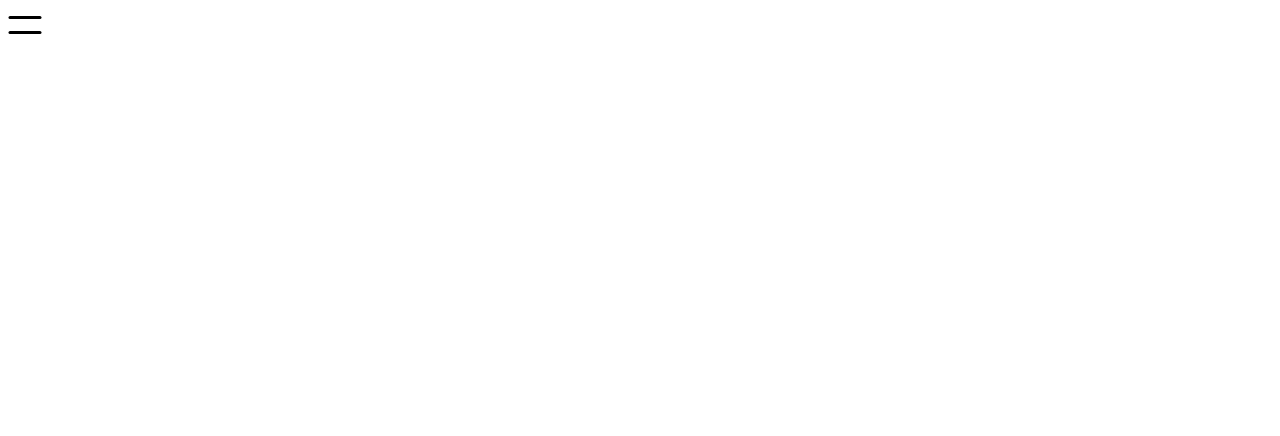
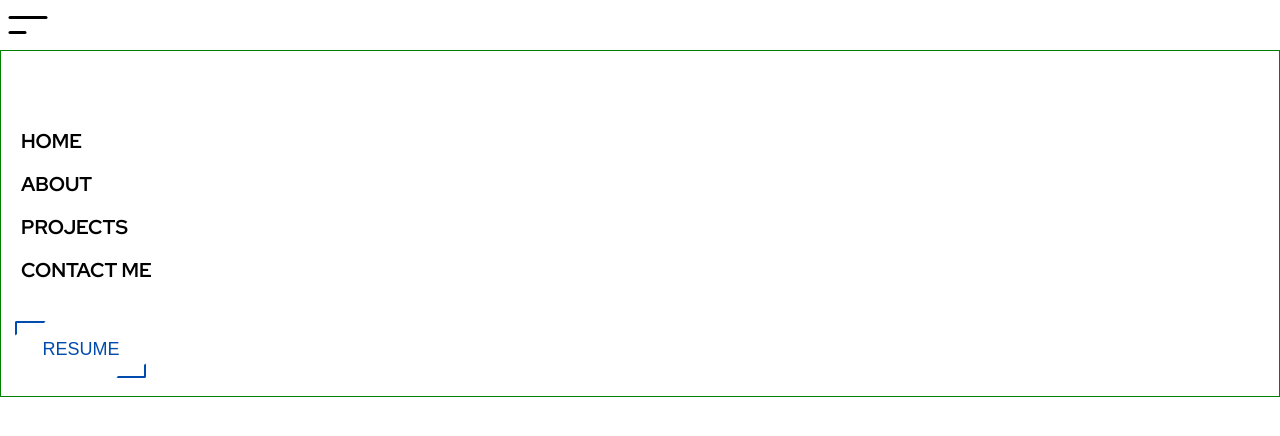
Before and after one commit to tanzeel44/portfolio, a Next.js app: page / in a window 1280 px wide. Shown: the top 436 px of the page. Built offline with nearby package versions, Linux system fonts and the light colour scheme.

Commit message:
laid out navbar

```diff
--- a/components/Header/Header.jsx
+++ b/components/Header/Header.jsx
@@ -1,10 +1,11 @@
+import Navbar from './Navbar';
 import Hamburger from './Hamburger';
-import ResumeButton from './ResumeButton';
 
 export default function Header() {
   return (
     <header>
       <Hamburger />
+      <Navbar />
     </header>
   );
 }
--- a/components/Header/NavMenu.jsx
+++ b/components/Header/NavMenu.jsx
@@ -1,9 +1,51 @@
 import styled from 'styled-components';
 
-const styledMenu = styled.div`
+const StyledMenu = styled.ul`
+  font-weight: 700;
+  font-size: 1.25em;
 
+  li {
+    margin: 1em;
+    a, a:focus, a:visited {
+      text-transform: uppercase;
+      text-decoration: none;
+      color: inherit;
+      display: inline-block;
+      position: relative;
+      padding-bottom: 3px;
+    }
+
+    a:after {
+      background: none repeat scroll 0 0 transparent;
+      bottom: 0;
+      content: "";
+      display: block;
+      height: 2px;
+      left: 50%;
+      position: absolute;
+      background: #000;
+      transition: width 0.3s ease 0s, left 0.3s ease 0s;
+      width: 0;
+    }
+
+    a:hover:after {
+      width: 100%;
+      left: 0;
+    }
+  }
+
+  li:first-of-type {
+    margin-top: 4em;
+  }
 `;
 
 export default function NavMenu() {
-
+  return (
+    <StyledMenu>
+      <li><a href="/">Home</a></li>
+      <li><a href="/">About</a></li>
+      <li><a href="/">Projects</a></li>
+      <li><a href="/">Contact Me</a></li>
+    </StyledMenu>
+  );
 }
--- a/components/Header/Navbar.jsx
+++ b/components/Header/Navbar.jsx
@@ -1,11 +1,17 @@
 import styled from 'styled-components';
 
+import NavMenu from './NavMenu';
+import ResumeButton from './ResumeButton';
+
 const StyledNav = styled.nav`
-
+  border: 1px solid green;
 `;
 
 export default function Navbar() {
   return (
-    <StyledNav />
+    <StyledNav>
+      <NavMenu />
+      <ResumeButton />
+    </StyledNav>
   );
 }
--- a/pages/_app.jsx
+++ b/pages/_app.jsx
@@ -1,5 +1,7 @@
 /* eslint-disable react/prop-types */
 /* eslint-disable react/jsx-props-no-spreading */
+import '../styles/Fonts.css';
+
 function MyApp({ Component, pageProps }) {
   return <Component {...pageProps} />;
 }
--- /dev/null
+++ b/styles/Fonts.css
@@ -0,0 +1 @@
+@import url('https://fonts.googleapis.com/css2?family=Red+Hat+Display:ital,wght@0,400;0,500;0,700;0,900;1,500;1,700&display=swap');
--- a/styles/Global.js
+++ b/styles/Global.js
@@ -1,29 +1,55 @@
 import { createGlobalStyle } from 'styled-components';
 
 const Global = createGlobalStyle`
-  html {
-    box-sizing: border-box;
-    font-size: 16px;
+  html, body, div, span, applet, object, iframe,
+  h1, h2, h3, h4, h5, h6, p, blockquote, pre,
+  a, abbr, acronym, address, big, cite, code,
+  del, dfn, em, img, ins, kbd, q, s, samp,
+  small, strike, strong, sub, sup, tt, var,
+  b, u, i, center,
+  dl, dt, dd, ol, ul, li,
+  fieldset, form, label, legend,
+  table, caption, tbody, tfoot, thead, tr, th, td,
+  article, aside, canvas, details, embed,
+  figure, figcaption, footer, header, hgroup,
+  menu, nav, output, ruby, section, summary,
+  time, mark, audio, video {
+    margin: 0;
+    padding: 0;
+    border: 0;
+    font-size: 100%;
+    font-family: 'Red Hat Display', sans-serif;
+    vertical-align: baseline;
   }
 
-  *, *:before, *:after {
-    box-sizing: inherit;
+  /* HTML5 display-role reset for older browsers */
+  article, aside, details, figcaption, figure,
+  footer, header, hgroup, menu, nav, section {
+    display: block;
   }
 
-  body, h1, h2, h3, h4, h5, h6, p, ol, ul {
-    margin: 0;
-    padding: 0;
-    font-weight: normal;
+  body {
+    line-height: 1;
   }
 
   ol, ul {
     list-style: none;
   }
 
-  img {
-    max-width: 100%;
-    height: auto;
-}
+  blockquote, q {
+    quotes: none;
+  }
+
+  blockquote:before, blockquote:after,
+  q:before, q:after {
+    content: '';
+    content: none;
+  }
+
+  table {
+    border-collapse: collapse;
+    border-spacing: 0;
+  }
 `;
 
 export default Global;
```
